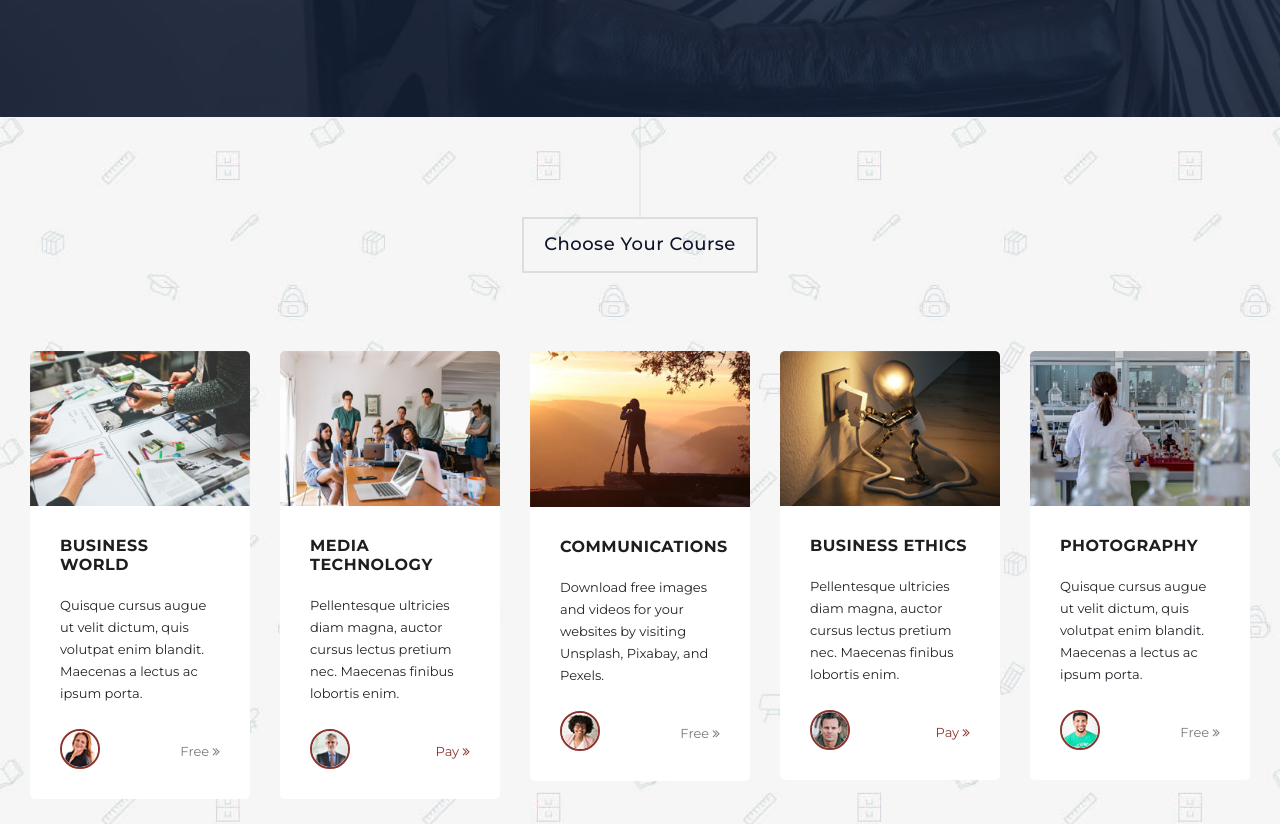
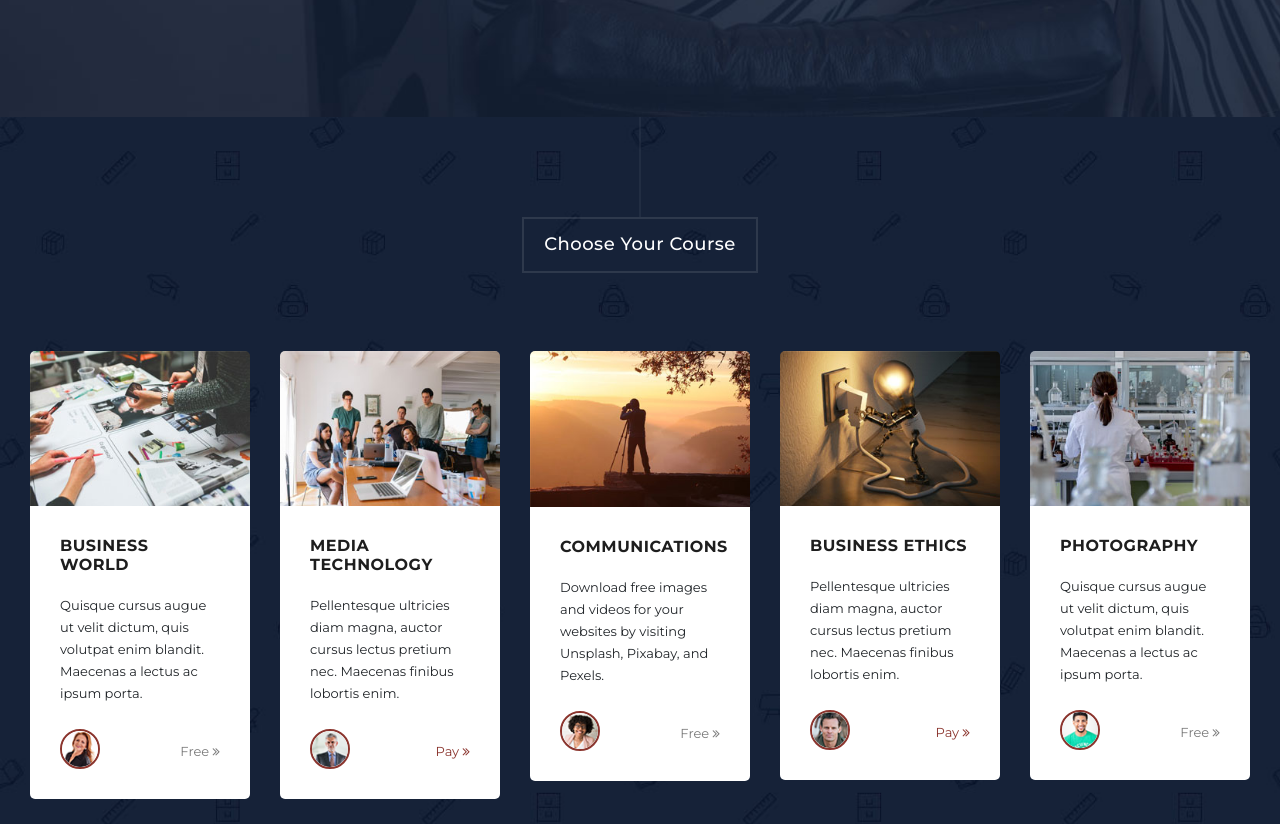
Before and after one commit to growthvortexagency/St-Anthony-Website, a plain HTML site: page iqac.html in a window 1280 px wide. Shown: the part 1680-2504 px from the top of the page. Drawn offline with Linux system fonts and the light colour scheme.

Commit message:
Updated on 4:54 Date:-26th October 2024

```diff
--- a/assets/css/templatemo-grad-school.css
+++ b/assets/css/templatemo-grad-school.css
@@ -65,6 +65,28 @@ p {
     border: 2px solid rgba(0, 0, 0, 0.1);
 }
 
+.section.courses .section-heading h2:before {
+  width: 1px;
+  height: 100px;
+  background-color: rgba(255, 255, 255, 0.1);
+  position: absolute;
+  top: -102px;
+  content: '';
+  left: 50%;
+  transform: translate(-50%);
+}
+
+.section.courses .section-heading h2 {
+  margin-top: 100px;
+  position: relative;
+  font-size: 18px;
+  font-weight: 500;
+  color: #ffffff;
+  letter-spacing: 0.5px;
+  display: inline-block;
+  padding: 15px 20px;
+  border: 2px solid rgba(255, 255, 255, 0.1);
+}
 
 /* Buttons */
 
@@ -806,7 +828,7 @@ section.coming-soon form button {
 /* Courses */
 
 section.courses {
-    background-image: url(../images/choosing-bg-white.png);
+    background-image: url(../images/choosing-bg.jpg);
     background-repeat: no-repeat;
     background-size: cover;
     background-color: #172238;
```
Also changed, not shown: index.html (+3 -3 lines), assets/images/Human-Resourses.jpg (added).
